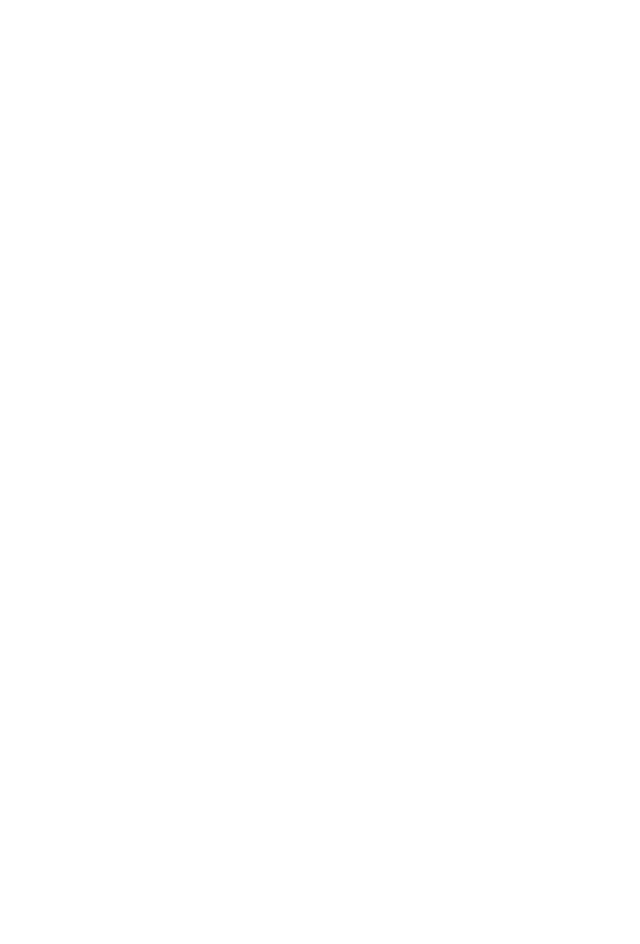
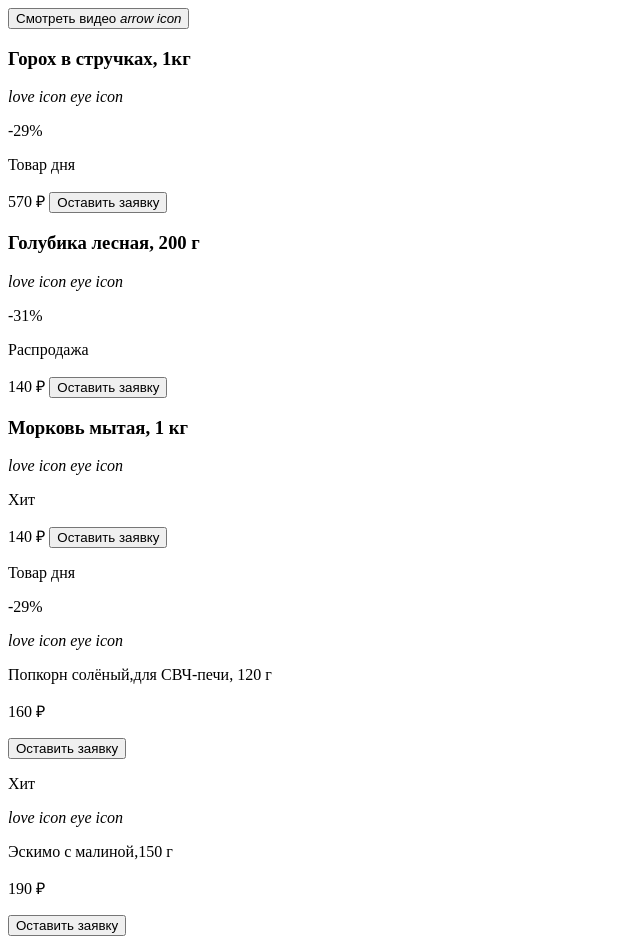
Before and after one commit to MayorGee/rocket-business-task, a plain HTML site: page index.html in a window 1280 px wide. Shown: the whole page, without its empty margins (0-640 px from the left). Before the commit the page ends 800 px from the top, so only its background shows below. Drawn offline with Linux system fonts and the light colour scheme.

Commit message:
First draft of the structure of the site in html

```diff
--- a/index.html
+++ b/index.html
@@ -6,6 +6,113 @@
     <title>Document</title>
 </head>
 <body>
+    <div class="page-container">
+        <section class="section main-section">
+            <button class="main-section__btn">
+                Смотреть видео <i>arrow icon</i>
+            </button>
+        </section>
 
+        <section class="section food-section">
+            <div class="food">
+                <div class="food__header">
+                    <h3 class="food__title">Горох в стручках, 1кг</h3>
+                    <div class="food__icons">
+                        <i>love icon</i>
+                        <i>eye icon</i>
+                    </div>
+                </div>
+
+                <div class="food__footer">
+                    <div class="food__footer-left">
+                        <p class="food__discount">-29%</p>
+                        <p class="food__category">Товар дня</p>
+                    </div>
+
+                    <div class="food__footer-right">
+                        <span class="food__price">570 ₽</span>
+                        <button class="food__btn">Оставить заявку</button>
+                    </div>
+                </div>
+            </div>
+
+            <div class="food">
+                <div class="food__header">
+                    <h3 class="food__title">Голубика лесная, 200 г</h3>
+                    <div class="food__icons">
+                        <i>love icon</i>
+                        <i>eye icon</i>
+                    </div>
+                </div>
+
+                <div class="food__footer">
+                    <div class="food__footer-left">
+                        <p class="food__discount">-31%</p>
+                        <p class="food__category">Распродажа</p>
+                    </div>
+
+                    <div class="food__footer-right">
+                        <span class="food__price">140 ₽</span>
+                        <button class="food__btn">Оставить заявку</button>
+                    </div>
+                </div>
+            </div>
+
+            <div class="food">
+                <div class="food__header">
+                    <h3 class="food__title">Морковь мытая, 1 кг</h3>
+                    <div class="food__icons">
+                        <i>love icon</i>
+                        <i>eye icon</i>
+                    </div>
+                </div>
+
+                <div class="food__footer">
+                    <p class="food__category">Хит</p>
+
+                    <div class="food__footer-right">
+                        <span class="food__price">140 ₽</span>
+                        <button class="food__btn">Оставить заявку</button>
+                    </div>
+                </div>
+            </div>
+
+            <div class="snack">
+                <div class="snack__header">
+                    <div class="snack__header-left">
+                        <p class="snack__category">Товар дня</p>
+                        <p class="snack__discount">-29%</p>
+                    </div>
+                    <div class="snack__icons">
+                        <i>love icon</i>
+                        <i>eye icon</i>
+                    </div>
+                </div>
+                <p class="snack__ description">
+                    Попкорн солёный,для СВЧ-печи, 120 г
+                </p>
+                <p class="snack__price">160 ₽</p>
+                <button class="snack__btn">Оставить заявку</button>
+            </div>
+
+            <div class="snack">
+                <div class="snack__header">
+                    <div class="snack__header-left">
+                        <p class="snack__category">Хит</p>
+                    </div>
+                    <div class="snack__icons">
+                        <i>love icon</i>
+                        <i>eye icon</i>
+                    </div>
+                </div>
+                <p class="snack__ description">
+                    Эскимо с малиной,150 г
+                </p>
+                <p class="snack__price">190 ₽</p>
+                <button class="snack__btn">Оставить заявку</button>
+            </div>
+        </section>
+
+    </div>
 </body>
 </html>
```
